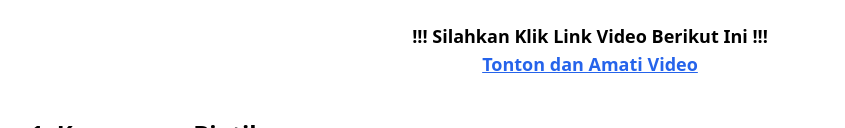
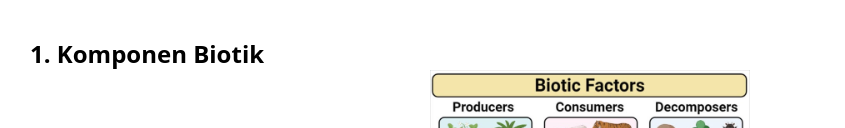
Before and after one commit to andikaap99/ekosistem-bioma, a plain HTML site: page Komponen_Penyusun_Ekosistem.html in a window 1280 px wide. Shown: the part 834-962 px from the top of the page, without its empty margins (50-895 px from the left). Drawn offline with nearby package versions, Linux system fonts and the light colour scheme.

Commit message:
second commit

```diff
--- a/Komponen_Penyusun_Ekosistem.html
+++ b/Komponen_Penyusun_Ekosistem.html
@@ -36,13 +36,6 @@
             </div>
             <a href="https://www.youtube.com/watch?v=sKJoXdrOT70" target="_blank" class="font-medium text-blue-900 text-center underline">
                 Jika video tidak bisa dibuka, silakan klik disini
-            </a>
-        </div>
-
-        <div class="mt-6 text-center text-lg font-semibold">
-            !!! Silahkan Klik Link Video Berikut Ini !!!<br>
-            <a href="https://youtu.be/sKJoXdrOT70?si=hV8xVcwA3_mlo2UT" class="text-blue-600 underline">
-                Tonton dan Amati Video
             </a>
         </div>
 
```
Also changed, not shown: Siklus_Biogeokimia.html (+8 -8 lines), preview.html (+1 -1 lines).
